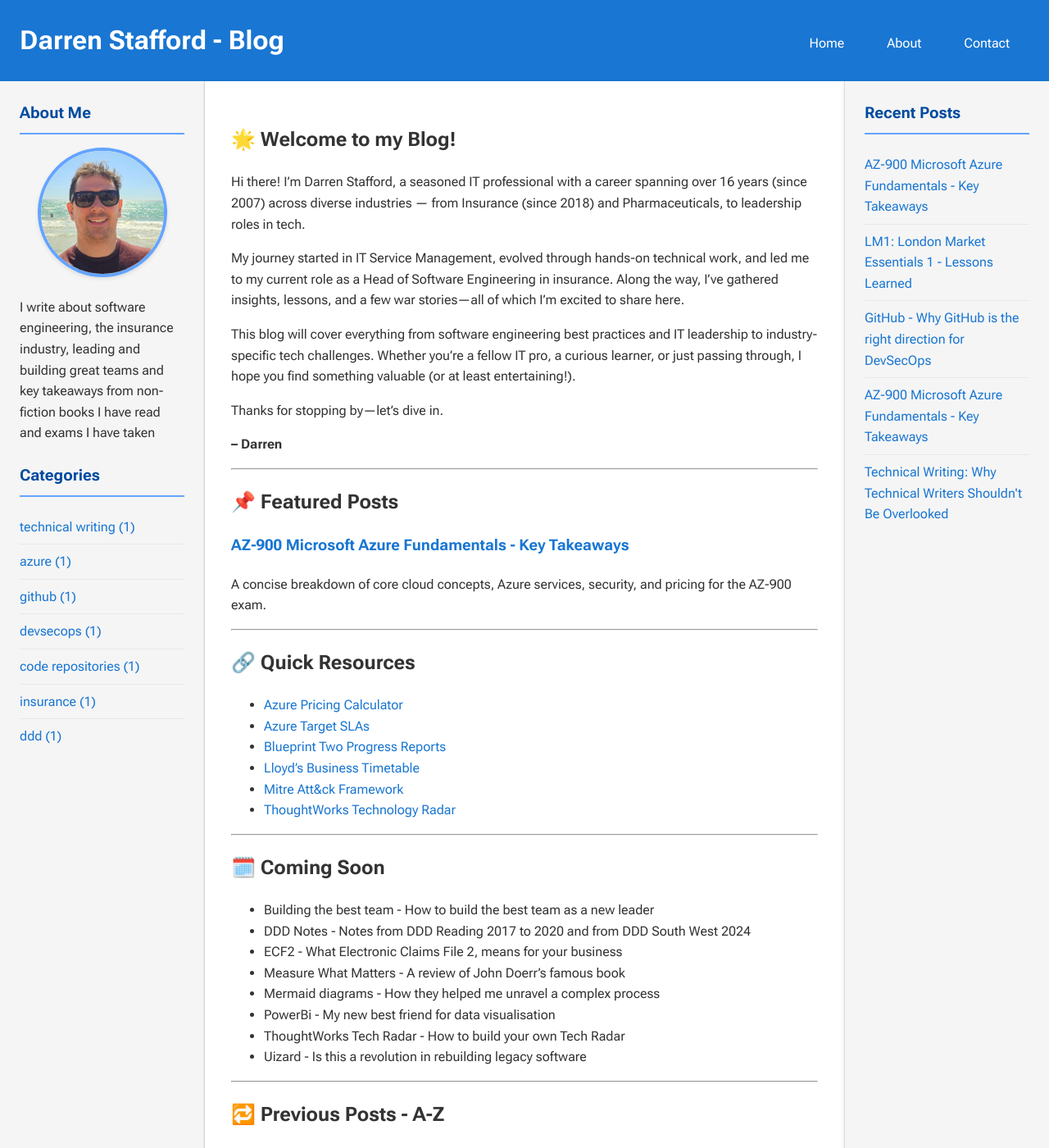
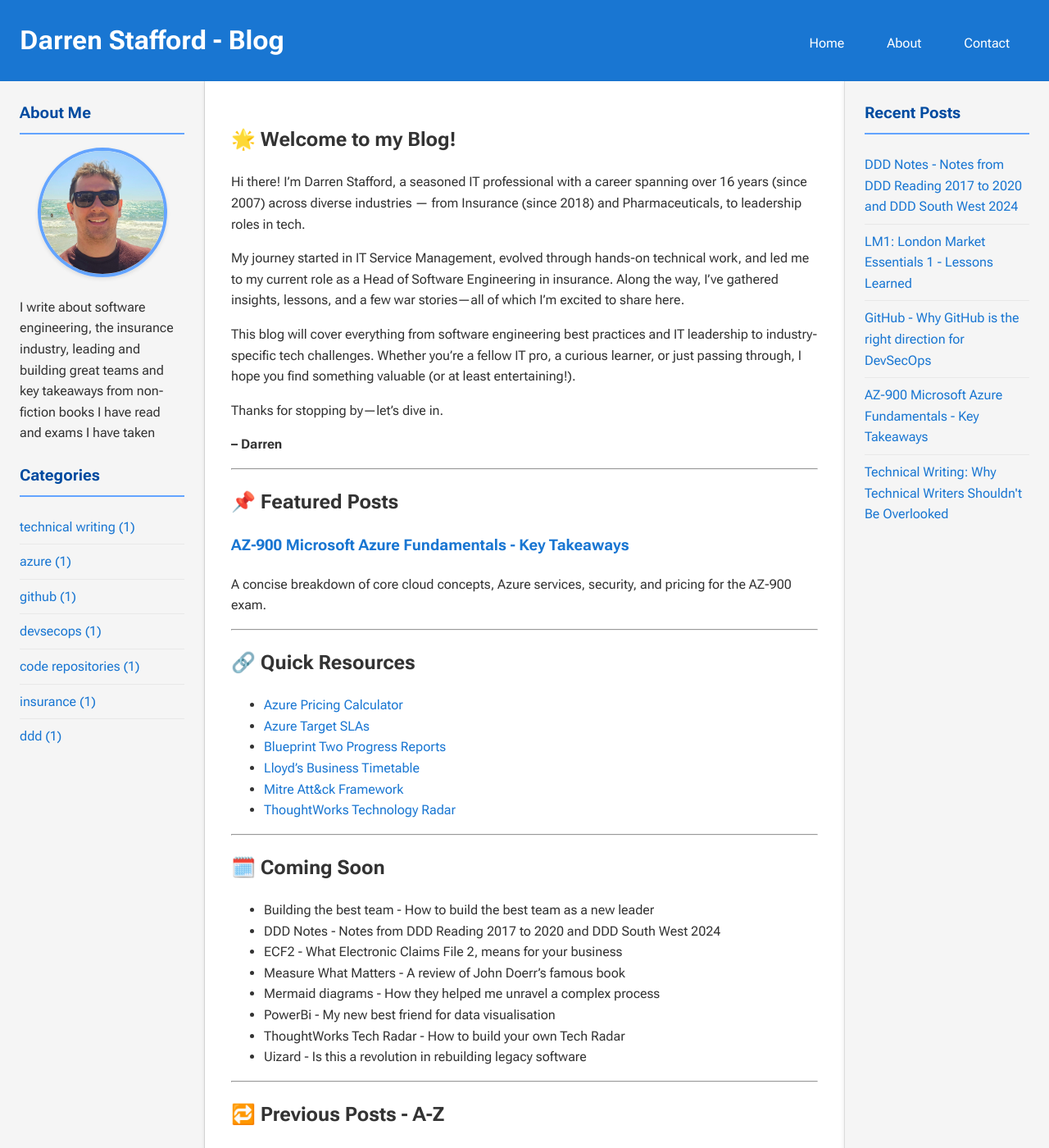
Before and after one commit to dazstaffs/blog, a Jekyll site: the page built from index.md, in a window 1280 px wide and 1400 px high. Shown: the whole window at 82% size. Built offline with Jekyll 4.4.1, drawn with Linux system fonts in a browser that asks for light colours; some of the changed text lies outside the part shown.

Commit message:
Fixed bug with new post

```diff
--- a/_posts/2025-08-03-DDDNotes.md
+++ b/_posts/2025-08-03-DDDNotes.md
@@ -1,6 +1,6 @@
 ---
 layout: post
-title: "AZ-900 Microsoft Azure Fundamentals - Key Takeaways"
+title: "DDD Notes - Notes from DDD Reading 2017 to 2020 and DDD South West 2024"
 date: 2025-08-03
 categories: [ddd]
 ---
--- a/index.md
+++ b/index.md
@@ -54,6 +54,7 @@ A concise breakdown of core cloud concepts, Azure services, security, and pricin
 ## 🔁 Previous Posts - A-Z
 
 - [AZ-900 Microsoft Azure Fundamentals - Key Takeaways](_posts/2025-07-25-AZ900.md)
+- [DDD Notes - Notes from DDD Reading 2017 to 2020 and DDD South West 2024](_posts/2025-08-03-DDDNotes.md)
 - [GitHub - Why GitHub is the right direction for DevSecOps](_posts/2025-07-26-GitHubFuture.md)
 - [LM1: London Market Essentials 1 - Lessons Learned](_posts/2025-08-02-LM12025.md)
 - [Technical Writing: Why Technical Writers Shouldn't Be Overlooked](_posts/2024-12-20-TechnicalWriting.md)
```
Also changed, not shown: other parts of index.md (+1 -1 lines).
